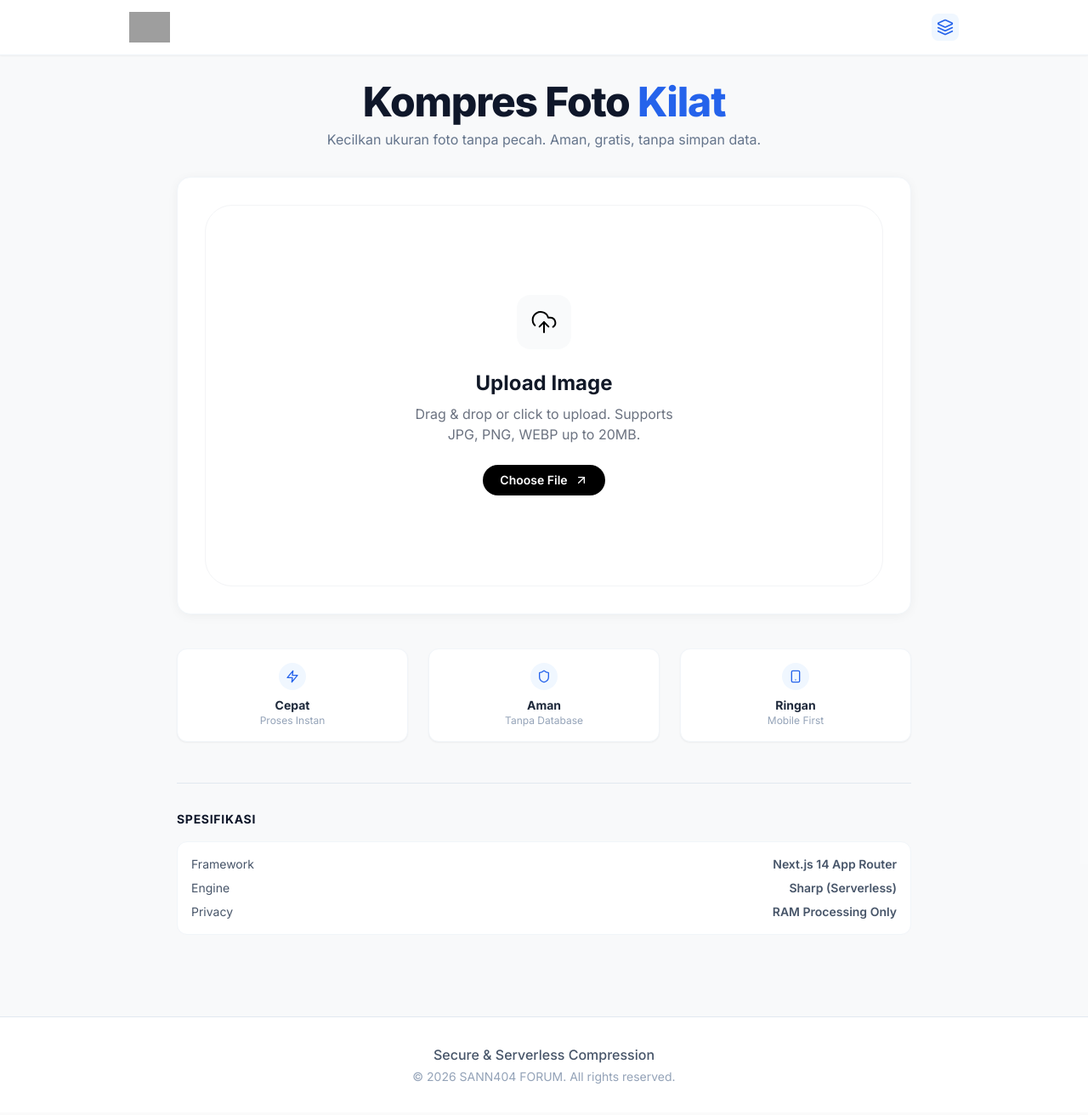
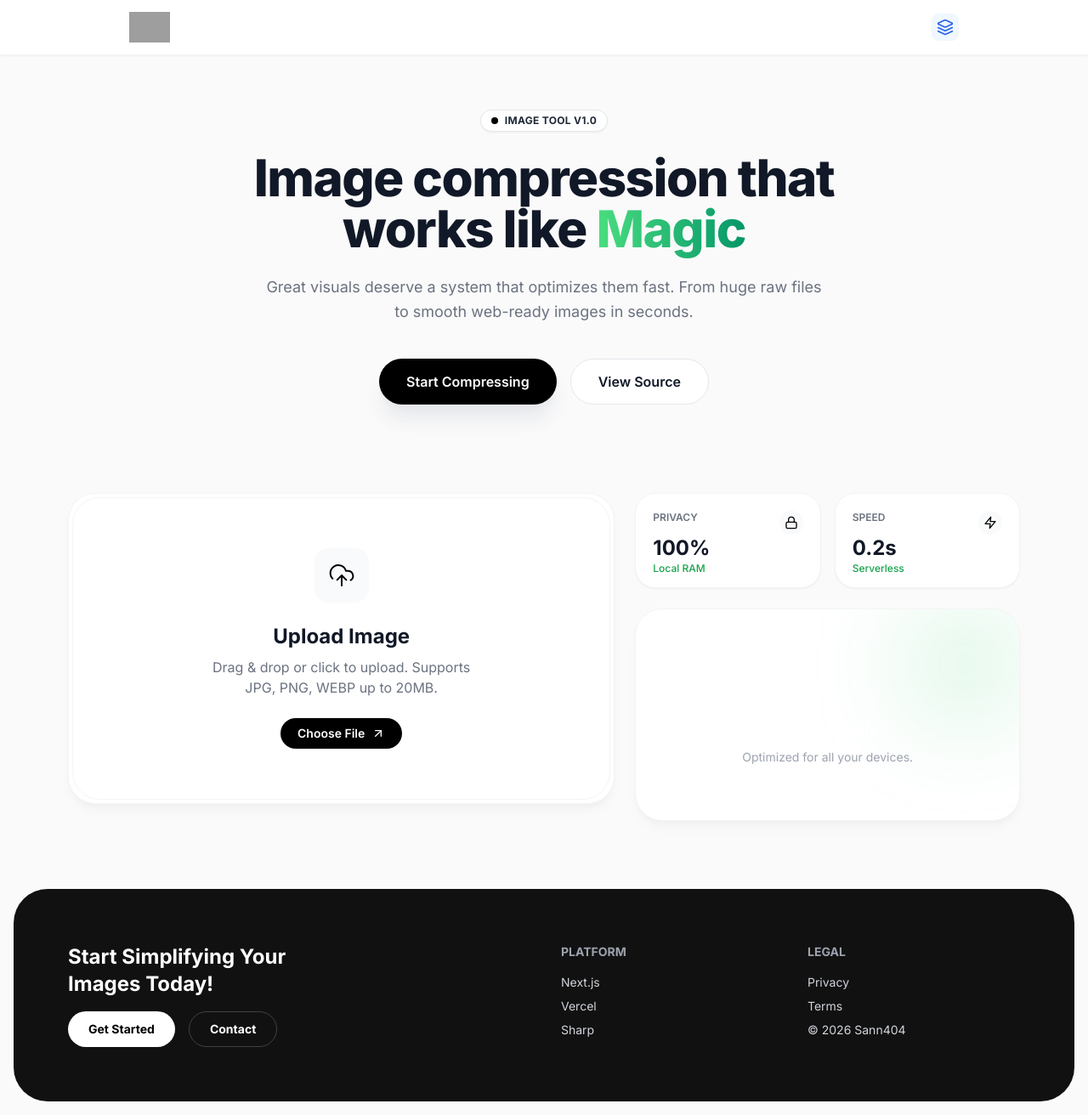
Before and after one commit to sanzzyproject/compress-images-neww, a Next.js app: page / in a window 1280 px wide. Shown: the whole page at 85% size. Built offline with nearby package versions, Linux system fonts and the light colour scheme; grey boxes are pictures that could not be loaded.

Commit message:
Update page.tsx

```diff
--- a/app/page.tsx
+++ b/app/page.tsx
@@ -2,11 +2,10 @@
 
 import React, { useState } from 'react';
 import Header from '@/components/Header';
-import Footer from '@/components/Footer';
 import UploadArea from '@/components/UploadArea';
 import SliderQuality from '@/components/SliderQuality';
 import ImagePreview from '@/components/ImagePreview';
-import { Loader2, Zap, Shield, Smartphone, ChevronRight } from 'lucide-react';
+import { Loader2, Check, Zap, Lock, Smartphone } from 'lucide-react';
 
 export default function Home() {
   const [file, setFile] = useState<File | null>(null);
@@ -35,7 +34,7 @@ export default function Home() {
 
     try {
       const response = await fetch('/api/compress-image', { method: 'POST', body: formData });
-      if (!response.ok) throw new Error((await response.json()).error || 'Gagal');
+      if (!response.ok) throw new Error((await response.json()).error || 'Failed');
 
       const blob = await response.blob();
       setCompressedImage(URL.createObjectURL(blob));
@@ -48,81 +47,159 @@ export default function Home() {
   };
 
   return (
-    <main className="min-h-screen flex flex-col bg-slate-50/50">
+    <main className="min-h-screen bg-[#FAFAFA] selection:bg-green-100">
       <Header />
 
-      <section className="flex-grow max-w-4xl mx-auto w-full px-4 pt-24 pb-12">
-
-        {/* Compact Hero */}
-        <div className="text-center mb-8">
-          <h1 className="text-3xl md:text-5xl font-extrabold text-slate-900 tracking-tight mb-2">
-            Kompres Foto <span className="text-brand-600">Kilat</span>
-          </h1>
-          <p className="text-sm md:text-base text-slate-500 max-w-lg mx-auto leading-relaxed">
-            Kecilkan ukuran foto tanpa pecah. Aman, gratis, tanpa simpan data.
-          </p>
+      {/* HERO SECTION MATCHING REFERENCE */}
+      <section className="pt-32 pb-10 px-4 max-w-5xl mx-auto text-center">
+        <div className="inline-flex items-center gap-2 px-3 py-1 rounded-full border border-gray-200 bg-white mb-6 shadow-sm">
+          <span className="flex h-2 w-2 rounded-full bg-black"></span>
+          <span className="text-xs font-bold text-gray-800 uppercase tracking-wide">Image Tool V1.0</span>
         </div>
 
-        {/* Main Card */}
-        <div className="bg-white rounded-2xl shadow-[0_2px_15px_-3px_rgba(0,0,0,0.07)] border border-slate-100 p-5 md:p-8">
+        <h1 className="text-4xl md:text-6xl font-extrabold text-gray-900 tracking-tight leading-[1.1] mb-6">
+          Image compression that <br className="hidden md:block" />
+          works like <span className="text-transparent bg-clip-text bg-gradient-to-r from-green-400 to-emerald-600">Magic</span>
+        </h1>
 
-          <UploadArea onFileSelect={handleFileSelect} />
+        <p className="text-lg text-gray-500 max-w-2xl mx-auto mb-10 leading-relaxed">
+          Great visuals deserve a system that optimizes them fast. From huge raw files to smooth web-ready images in seconds.
+        </p>
 
-          {file && (
-            <div className="animate-in fade-in slide-in-from-bottom-4 duration-300 mt-6">
-              <SliderQuality quality={quality} setQuality={setQuality} disabled={isLoading} />
-
-              <div className="mt-6">
-                <button
-                  onClick={handleCompress}
-                  disabled={isLoading}
-                  className="w-full bg-slate-900 hover:bg-black text-white text-base font-semibold py-3.5 rounded-xl transition-all active:scale-[0.98] flex items-center justify-center gap-2 shadow-lg shadow-slate-900/20 disabled:opacity-70"
-                >
-                  {isLoading ? (
-                    <> <Loader2 className="animate-spin" size={18} /> Memproses... </>
-                  ) : (
-                    <> Kompres Sekarang <ChevronRight size={18} /> </>
-                  )}
+        <div className="flex justify-center gap-4 mb-16">
+          <button className="btn-black px-8 py-3.5 text-base shadow-xl shadow-gray-200">
+            Start Compressing
+          </button>
+          <button className="px-8 py-3.5 bg-white text-gray-900 font-semibold rounded-full border border-gray-200 hover:bg-gray-50 transition-colors">
+            View Source
           </button>
         </div>
+      </section>
 
-              {error && <div className="mt-4 p-3 bg-red-50 text-red-600 text-sm rounded-lg text-center border border-red-100">{error}</div>}
+      {/* DASHBOARD GRID LAYOUT (The "Dashboard" in reference) */}
+      <section className="px-4 pb-20 max-w-6xl mx-auto">
+        {/* Main Container mimicking the big image in reference */}
+        <div className="grid grid-cols-1 md:grid-cols-12 gap-6">
 
-              <ImagePreview originalFile={file} compressedImage={compressedImage} compressedSize={compressedSize} />
+          {/* Left Column: Upload or Control */}
+          <div className="md:col-span-7 flex flex-col gap-6">
+            {/* Upload Card */}
+            <div className="card-clean p-1">
+               <UploadArea onFileSelect={handleFileSelect} />
+            </div>
+
+            {/* Control Slider (Only show if file selected) */}
+            {file && (
+              <div className="card-clean animate-in fade-in slide-in-from-bottom-4 duration-500">
+                 <SliderQuality quality={quality} setQuality={setQuality} disabled={isLoading} />
               </div>
             )}
           </div>
 
-        {/* Mini Features (Grid 3 di Desktop, Scroll Horizontal di Mobile) */}
-        <div className="mt-10 grid grid-cols-3 gap-3 md:gap-6">
-           <MiniFeature icon={<Zap size={16} />} title="Cepat" desc="Proses Instan" />
-           <MiniFeature icon={<Shield size={16} />} title="Aman" desc="Tanpa Database" />
-           <MiniFeature icon={<Smartphone size={16} />} title="Ringan" desc="Mobile First" />
+          {/* Right Column: Features or Preview */}
+          <div className="md:col-span-5 flex flex-col gap-6">
+             {/* Info Cards (Mocking the "Step 1/2" cards) */}
+             <div className="grid grid-cols-2 gap-4">
+                <InfoCard label="Privacy" value="100%" sub="Local RAM" icon={<Lock size={16}/>} />
+                <InfoCard label="Speed" value="0.2s" sub="Serverless" icon={<Zap size={16}/>} />
              </div>
 
-        {/* Documentation / Info Compact */}
-        <div className="mt-12 pt-8 border-t border-slate-200">
-           <h3 className="text-sm font-bold text-slate-900 mb-4 uppercase tracking-wider">Spesifikasi</h3>
-           <div className="bg-white rounded-xl border border-slate-100 p-4 space-y-2 text-xs md:text-sm text-slate-600">
-              <div className="flex justify-between"><span>Framework</span> <span className="font-semibold">Next.js 14 App Router</span></div>
-              <div className="flex justify-between"><span>Engine</span> <span className="font-semibold">Sharp (Serverless)</span></div>
-              <div className="flex justify-between"><span>Privacy</span> <span className="font-semibold">RAM Processing Only</span></div>
+             {/* Action / Preview Area */}
+             <div className="card-clean p-6 flex-grow flex flex-col justify-center items-center text-center bg-gray-900 text-white min-h-[250px] relative overflow-hidden">
+                {!file ? (
+                  <div className="z-10">
+                    <div className="w-12 h-12 bg-white/10 rounded-full flex items-center justify-center mx-auto mb-4">
+                      <Smartphone className="text-white" />
+                    </div>
+                    <h3 className="font-bold text-lg">Mobile Ready</h3>
+                    <p className="text-gray-400 text-sm mt-2">Optimized for all your devices.</p>
+                  </div>
+                ) : (
+                  <div className="w-full h-full flex flex-col z-10">
+                     <div className="flex-grow relative w-full rounded-xl overflow-hidden mb-4 bg-gray-800">
+                        {/* Simple Preview if not compressed yet */}
+                        <img
+                          src={URL.createObjectURL(file)}
+                          className={`w-full h-full object-contain ${compressedImage ? 'opacity-50' : 'opacity-100'}`}
+                        />
+                        {compressedImage && (
+                          <img
+                            src={compressedImage}
+                            className="absolute inset-0 w-full h-full object-contain"
+                          />
+                        )}
+                     </div>
+                     <button
+                        onClick={handleCompress}
+                        disabled={isLoading}
+                        className="w-full bg-white text-black font-bold py-3 rounded-xl hover:bg-gray-100 transition-colors disabled:opacity-50"
+                      >
+                        {isLoading ? "Processing..." : (compressedImage ? "Download Again" : "Compress Now")}
+                      </button>
+                     {error && <p className="text-red-400 text-xs mt-2">{error}</p>}
+                  </div>
+                )}
+
+                {/* Background Decor */}
+                <div className="absolute top-0 right-0 w-32 h-32 bg-green-500/20 blur-[60px] rounded-full pointer-events-none"></div>
+             </div>
           </div>
         </div>
 
+        {/* Full Width Preview Section (If Compressed) */}
+        {file && compressedImage && (
+           <div className="mt-6 card-clean p-6 md:p-8 animate-in fade-in slide-in-from-bottom-8">
+              <h3 className="font-bold text-xl mb-6">Result Comparison</h3>
+              <ImagePreview originalFile={file} compressedImage={compressedImage} compressedSize={compressedSize} />
+           </div>
+        )}
       </section>
 
-      <Footer />
+      {/* FOOTER BLACK ROUNDED */}
+      <footer className="px-4 pb-4">
+        <div className="bg-[#111] rounded-[2.5rem] p-8 md:p-16 text-white text-center md:text-left">
+           <div className="max-w-6xl mx-auto grid grid-cols-1 md:grid-cols-4 gap-10">
+              <div className="md:col-span-2">
+                 <h2 className="text-2xl font-bold mb-4">Start Simplifying Your<br/>Images Today!</h2>
+                 <div className="flex gap-4 justify-center md:justify-start">
+                    <button className="bg-white text-black px-6 py-2.5 rounded-full font-bold text-sm">Get Started</button>
+                    <button className="border border-white/20 px-6 py-2.5 rounded-full font-bold text-sm hover:bg-white/10">Contact</button>
+                 </div>
+              </div>
+              <div>
+                 <h4 className="font-bold mb-4 text-gray-400 text-sm uppercase">Platform</h4>
+                 <ul className="space-y-2 text-sm text-gray-300">
+                    <li>Next.js</li>
+                    <li>Vercel</li>
+                    <li>Sharp</li>
+                 </ul>
+              </div>
+              <div>
+                 <h4 className="font-bold mb-4 text-gray-400 text-sm uppercase">Legal</h4>
+                 <ul className="space-y-2 text-sm text-gray-300">
+                    <li>Privacy</li>
+                    <li>Terms</li>
+                    <li>© 2026 Sann404</li>
+                 </ul>
+              </div>
+           </div>
+        </div>
+      </footer>
     </main>
   );
 }
 
-function MiniFeature({ icon, title, desc }: { icon: React.ReactNode, title: string, desc: string }) {
+function InfoCard({ label, value, sub, icon }: any) {
   return (
-    <div className="bg-white p-3 md:p-4 rounded-xl border border-slate-100 text-center shadow-sm">
-       <div className="mx-auto w-8 h-8 bg-brand-50 text-brand-600 rounded-full flex items-center justify-center mb-2">{icon}</div>
-       <h3 className="font-bold text-slate-800 text-sm">{title}</h3>
-       <p className="text-[10px] md:text-xs text-slate-400 hidden md:block">{desc}</p>
+    <div className="bg-white p-5 rounded-[1.5rem] border border-gray-100 shadow-sm flex flex-col justify-between h-28">
+       <div className="flex justify-between items-start">
+          <span className="text-gray-500 text-xs font-semibold uppercase">{label}</span>
+          <div className="p-1.5 bg-gray-50 rounded-full text-black">{icon}</div>
+       </div>
+       <div>
+          <div className="text-2xl font-bold text-gray-900">{value}</div>
+          <div className="text-xs text-green-600 font-medium">{sub}</div>
+       </div>
     </div>
   )
 }
```
Lines whose indentation alone changed are shown as unchanged.
